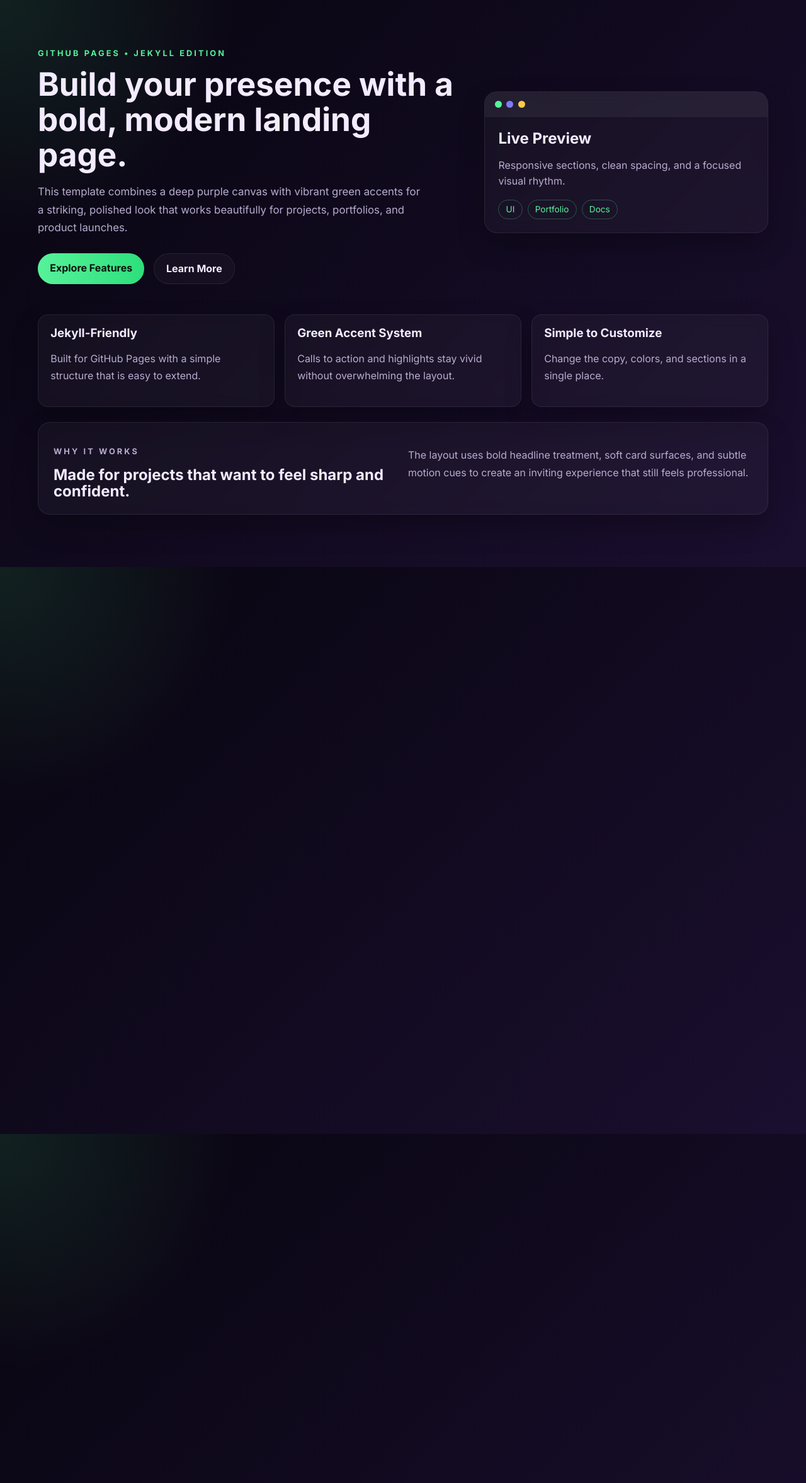
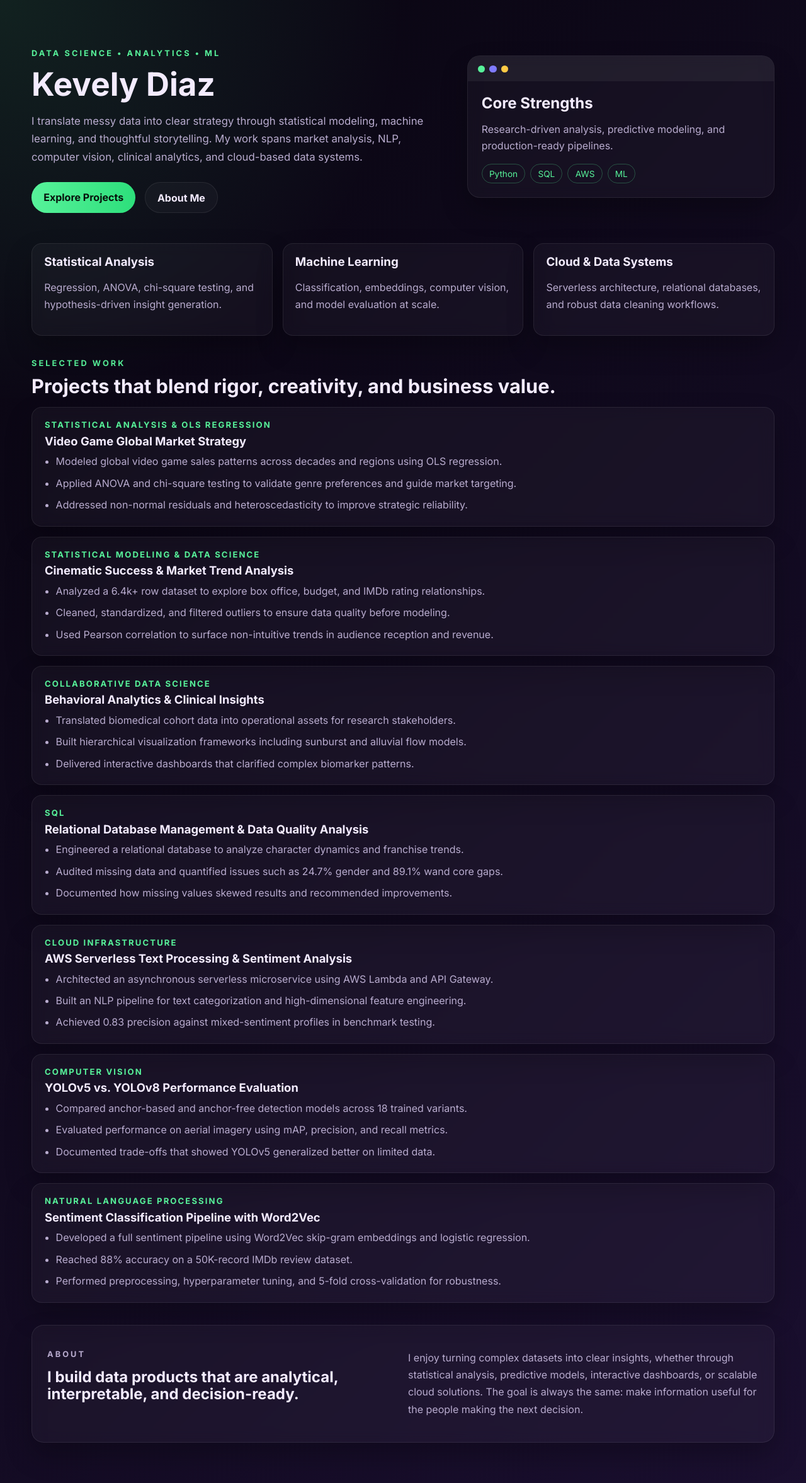
Before and after one commit to A7hena001/kevs, a Jekyll site: the page built from index.html, in a window 1280 px wide. Shown: the whole page at 63% size. Built offline with Jekyll 4.4.1, drawn with Linux system fonts in a browser that asks for light colours.

Commit message:
Refresh portfolio landing page

```diff
--- a/index.html
+++ b/index.html
@@ -1,64 +1,145 @@
 ---
 layout: default
-title: Nova Dark Template
-description: A dark GitHub Pages template with a purple background and green accents.
+title: Kevely Diaz | Data Science Portfolio
+description: A single-page portfolio featuring data science, analytics, machine learning, and cloud projects.
 ---
 
 <div class="site-shell">
   <header class="hero">
     <div class="hero-copy">
-      <p class="eyebrow">GitHub Pages • Jekyll Edition</p>
-      <h1>Build your presence with a bold, modern landing page.</h1>
+      <p class="eyebrow">Data Science • Analytics • ML</p>
+      <h1>Kevely Diaz</h1>
       <p class="lead">
-        This template combines a deep purple canvas with vibrant green accents
-        for a striking, polished look that works beautifully for projects,
-        portfolios, and product launches.
+        I translate messy data into clear strategy through statistical modeling,
+        machine learning, and thoughtful storytelling. My work spans market
+        analysis, NLP, computer vision, clinical analytics, and cloud-based data systems.
       </p>
       <div class="hero-actions">
-        <a class="btn btn-primary" href="#features">Explore Features</a>
-        <a class="btn btn-secondary" href="#about">Learn More</a>
+        <a class="btn btn-primary" href="#work">Explore Projects</a>
+        <a class="btn btn-secondary" href="#about">About Me</a>
       </div>
     </div>
-    <div class="hero-card" aria-label="Theme preview card">
+    <div class="hero-card" aria-label="Portfolio overview card">
       <div class="card-top">
         <span></span><span></span><span></span>
       </div>
       <div class="card-body">
-        <h2>Live Preview</h2>
-        <p>Responsive sections, clean spacing, and a focused visual rhythm.</p>
+        <h2>Core Strengths</h2>
+        <p>Research-driven analysis, predictive modeling, and production-ready pipelines.</p>
         <div class="chip-row">
-          <span>UI</span>
-          <span>Portfolio</span>
-          <span>Docs</span>
+          <span>Python</span>
+          <span>SQL</span>
+          <span>AWS</span>
+          <span>ML</span>
         </div>
       </div>
     </div>
   </header>
 
   <main>
-    <section id="features" class="section-grid">
+    <section class="section-grid">
       <article class="panel">
-        <h3>Jekyll-Friendly</h3>
-        <p>Built for GitHub Pages with a simple structure that is easy to extend.</p>
+        <h3>Statistical Analysis</h3>
+        <p>Regression, ANOVA, chi-square testing, and hypothesis-driven insight generation.</p>
       </article>
       <article class="panel">
-        <h3>Green Accent System</h3>
-        <p>Calls to action and highlights stay vivid without overwhelming the layout.</p>
+        <h3>Machine Learning</h3>
+        <p>Classification, embeddings, computer vision, and model evaluation at scale.</p>
       </article>
       <article class="panel">
-        <h3>Simple to Customize</h3>
-        <p>Change the copy, colors, and sections in a single place.</p>
+        <h3>Cloud & Data Systems</h3>
+        <p>Serverless architecture, relational databases, and robust data cleaning workflows.</p>
       </article>
+    </section>
+
+    <section id="work" class="work-section">
+      <div class="section-heading">
+        <p class="eyebrow">Selected Work</p>
+        <h2>Projects that blend rigor, creativity, and business value.</h2>
+      </div>
+
+      <div class="project-list">
+        <article class="project-card">
+          <div class="project-meta">Statistical Analysis & OLS Regression</div>
+          <h3>Video Game Global Market Strategy</h3>
+          <ul>
+            <li>Modeled global video game sales patterns across decades and regions using OLS regression.</li>
+            <li>Applied ANOVA and chi-square testing to validate genre preferences and guide market targeting.</li>
+            <li>Addressed non-normal residuals and heteroscedasticity to improve strategic reliability.</li>
+          </ul>
+        </article>
+
+        <article class="project-card">
+          <div class="project-meta">Statistical Modeling & Data Science</div>
+          <h3>Cinematic Success & Market Trend Analysis</h3>
+          <ul>
+            <li>Analyzed a 6.4k+ row dataset to explore box office, budget, and IMDb rating relationships.</li>
+            <li>Cleaned, standardized, and filtered outliers to ensure data quality before modeling.</li>
+            <li>Used Pearson correlation to surface non-intuitive trends in audience reception and revenue.</li>
+          </ul>
+        </article>
+
+        <article class="project-card">
+          <div class="project-meta">Collaborative Data Science</div>
+          <h3>Behavioral Analytics & Clinical Insights</h3>
+          <ul>
+            <li>Translated biomedical cohort data into operational assets for research stakeholders.</li>
+            <li>Built hierarchical visualization frameworks including sunburst and alluvial flow models.</li>
+            <li>Delivered interactive dashboards that clarified complex biomarker patterns.</li>
+          </ul>
+        </article>
+
+        <article class="project-card">
+          <div class="project-meta">SQL</div>
+          <h3>Relational Database Management & Data Quality Analysis</h3>
+          <ul>
+            <li>Engineered a relational database to analyze character dynamics and franchise trends.</li>
+            <li>Audited missing data and quantified issues such as 24.7% gender and 89.1% wand core gaps.</li>
+            <li>Documented how missing values skewed results and recommended improvements.</li>
+          </ul>
+        </article>
+
+        <article class="project-card">
+          <div class="project-meta">Cloud Infrastructure</div>
+          <h3>AWS Serverless Text Processing & Sentiment Analysis</h3>
+          <ul>
+            <li>Architected an asynchronous serverless microservice using AWS Lambda and API Gateway.</li>
+            <li>Built an NLP pipeline for text categorization and high-dimensional feature engineering.</li>
+            <li>Achieved 0.83 precision against mixed-sentiment profiles in benchmark testing.</li>
+          </ul>
+        </article>
+
+        <article class="project-card">
+          <div class="project-meta">Computer Vision</div>
+          <h3>YOLOv5 vs. YOLOv8 Performance Evaluation</h3>
+          <ul>
+            <li>Compared anchor-based and anchor-free detection models across 18 trained variants.</li>
+            <li>Evaluated performance on aerial imagery using mAP, precision, and recall metrics.</li>
+            <li>Documented trade-offs that showed YOLOv5 generalized better on limited data.</li>
+          </ul>
+        </article>
+
+        <article class="project-card">
+          <div class="project-meta">Natural Language Processing</div>
+          <h3>Sentiment Classification Pipeline with Word2Vec</h3>
+          <ul>
+            <li>Developed a full sentiment pipeline using Word2Vec skip-gram embeddings and logistic regression.</li>
+            <li>Reached 88% accuracy on a 50K-record IMDb review dataset.</li>
+            <li>Performed preprocessing, hyperparameter tuning, and 5-fold cross-validation for robustness.</li>
+          </ul>
+        </article>
+      </div>
     </section>
 
     <section id="about" class="about">
       <div>
-        <p class="eyebrow">Why it works</p>
-        <h2>Made for projects that want to feel sharp and confident.</h2>
+        <p class="eyebrow">About</p>
+        <h2>I build data products that are analytical, interpretable, and decision-ready.</h2>
       </div>
       <p>
-        The layout uses bold headline treatment, soft card surfaces, and subtle
-        motion cues to create an inviting experience that still feels professional.
+        I enjoy turning complex datasets into clear insights, whether through statistical analysis,
+        predictive models, interactive dashboards, or scalable cloud solutions. The goal is always
+        the same: make information useful for the people making the next decision.
       </p>
     </section>
   </main>
--- a/styles.css
+++ b/styles.css
@@ -13,6 +13,10 @@
   box-sizing: border-box;
 }
 
+html {
+  scroll-behavior: smooth;
+}
+
 body {
   margin: 0;
   font-family: 'Inter', sans-serif;
@@ -24,14 +28,14 @@ body {
 }
 
 .site-shell {
-  width: min(1160px, calc(100% - 2rem));
+  width: min(1180px, calc(100% - 2rem));
   margin: 0 auto;
   padding: 2rem 0 4rem;
 }
 
 .hero {
   display: grid;
-  grid-template-columns: 1.2fr 0.8fr;
+  grid-template-columns: 1.15fr 0.85fr;
   gap: 2rem;
   padding: 2rem 0 3rem;
   align-items: center;
@@ -62,7 +66,7 @@ h1 {
   color: var(--muted);
   font-size: 1.05rem;
   line-height: 1.7;
-  max-width: 620px;
+  max-width: 680px;
   margin-bottom: 1.6rem;
 }
 
@@ -98,6 +102,7 @@ h1 {
 
 .hero-card,
 .panel,
+.project-card,
 .about {
   background: rgba(255, 255, 255, 0.035);
   border: 1px solid var(--border);
@@ -173,9 +178,55 @@ h1 {
 }
 
 .panel p,
-.about p {
+.about p,
+.project-card li {
   color: var(--muted);
   line-height: 1.7;
+}
+
+.work-section {
+  margin: 2.2rem 0;
+}
+
+.section-heading {
+  margin-bottom: 1rem;
+}
+
+.section-heading h2 {
+  font-size: clamp(1.4rem, 2.4vw, 2rem);
+}
+
+.project-list {
+  display: grid;
+  gap: 1rem;
+}
+
+.project-card {
+  border-radius: 1rem;
+  padding: 1.2rem 1.25rem;
+}
+
+.project-meta {
+  color: var(--accent);
+  font-size: 0.82rem;
+  font-weight: 700;
+  letter-spacing: 0.16em;
+  text-transform: uppercase;
+  margin-bottom: 0.45rem;
+}
+
+.project-card h3 {
+  margin-bottom: 0.6rem;
+  font-size: 1.15rem;
+}
+
+.project-card ul {
+  padding-left: 1.1rem;
+  margin: 0;
+}
+
+.project-card li + li {
+  margin-top: 0.45rem;
 }
 
 .about {
```
